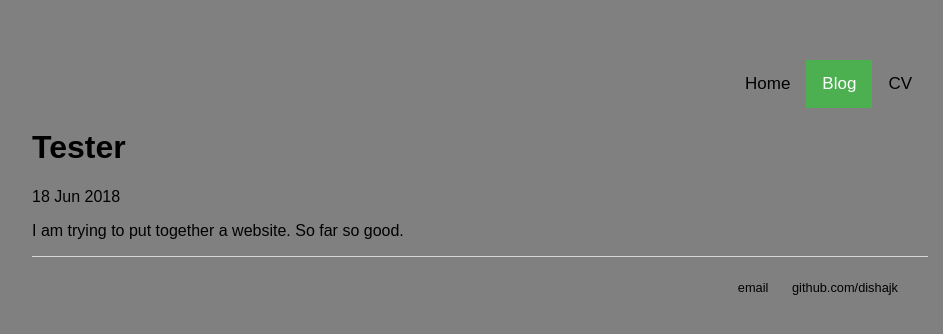
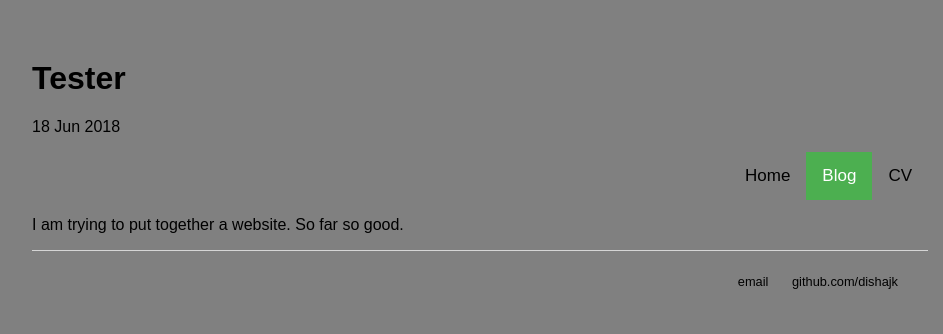
Before and after one commit to dishajk/dishajk.github.io, a Jekyll site: the page built from _posts/2019-06-18-Tester.md, in a window 1280 px wide. Shown: the top 334 px of the page, without its empty margins (160-1103 px from the left). Built offline with Jekyll 4.4.1, drawn with Linux system fonts in a browser that asks for light colours.

Commit message:
tryng to add blog posts

```diff
--- a/_layouts/post.html
+++ b/_layouts/post.html
@@ -1,14 +1,13 @@
 ---
 layout: default
 ---
+<h1>{{ page.title }}</h1>
+<p class="meta">{{ page.date | date_to_string }}</p>
 <div class="topnav">
     <a href="../cv">CV</a>
     <a class="active" href="#blog">Blog</a>
     <a href="/..">Home</a>
 </div>
-<h1>{{ page.title }}</h1>
-<p class="meta">{{ page.date | date_to_string }}</p>
-
 <div class="post">
   {{ content }}
 </div>
```
